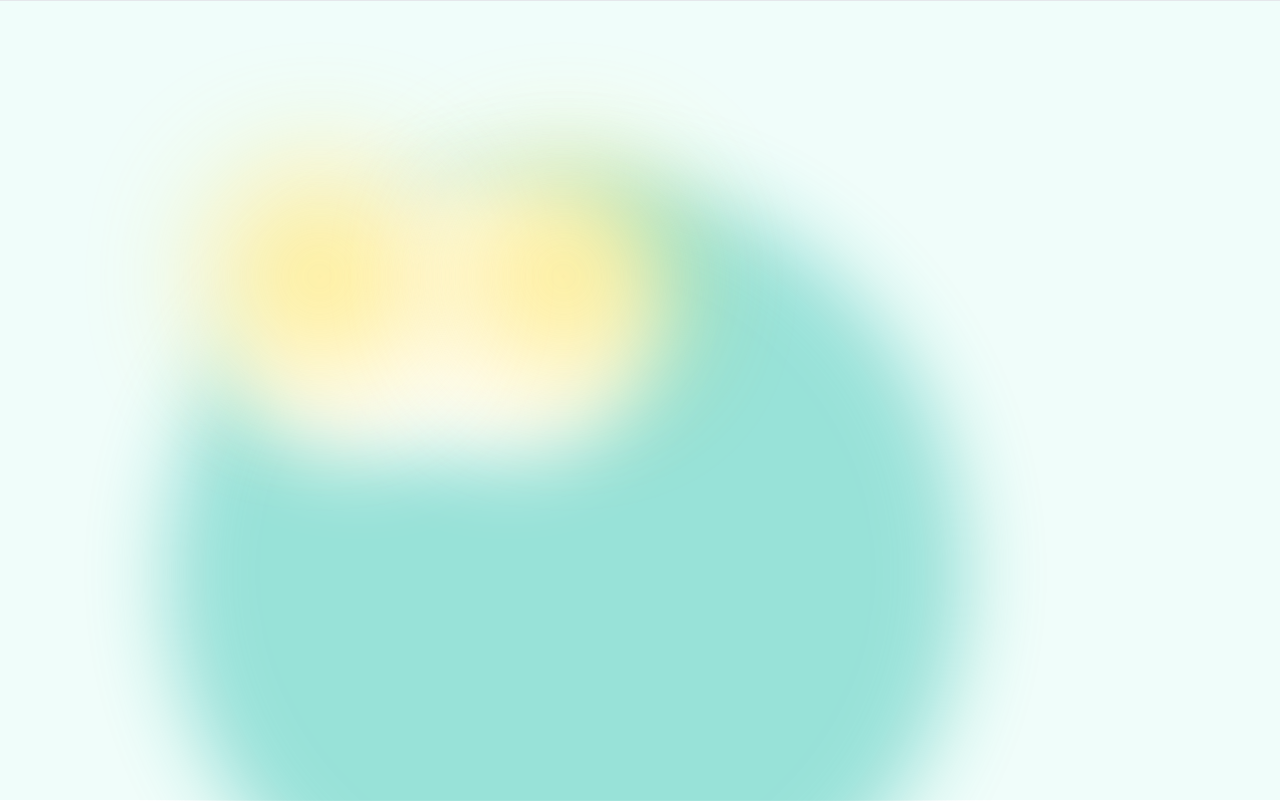
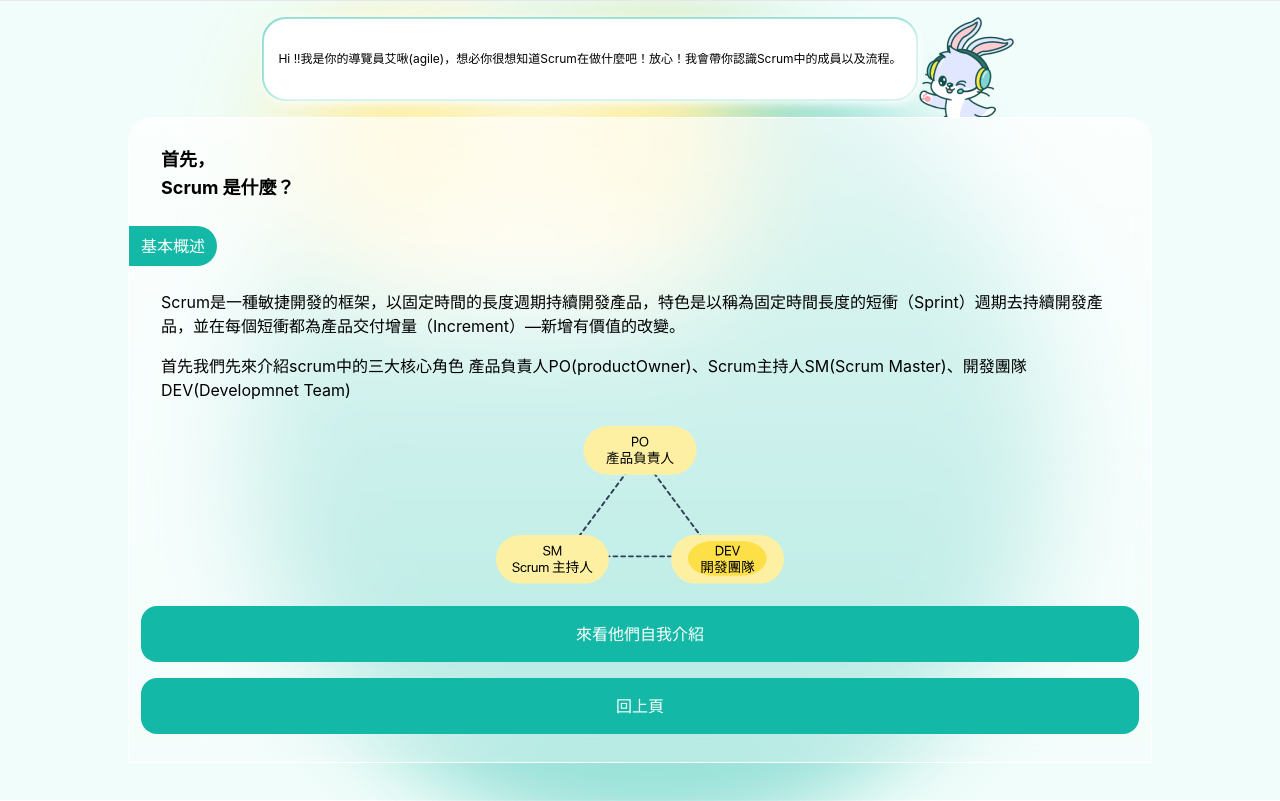
Before and after one commit to alphatero/f2e_scrum_frontend, a React (Create React App) app: page /introduction/sprint-guide in a window 1280 px wide. Before the commit this address had no page. Built offline with nearby package versions, Linux system fonts and the light colour scheme.

Commit message:
feat: 🎸 add sprint guide page

```diff
--- a/src/App.jsx
+++ b/src/App.jsx
@@ -15,7 +15,7 @@
 } from './views/chat';
 import './App.css';
 import ExamSprintPoint from './views/exam/SprintPoint';
-import { Scrum, IntroProductBacklog } from './views/introduction';
+import { Scrum, IntroProductBacklog, SprintGuide } from './views/introduction';
 import ProductBacklog from './views/exam/ProductBacklog';
 import ThankYou from './views/ThankYou';
 
@@ -69,6 +69,7 @@
             </Route>
             <Route path="/introduction/scrum" element={<Scrum />} />
             <Route path="/introduction/role" element={<Role />} />
+            <Route path="/introduction/sprint-guide" element={<SprintGuide />} />
             <Route path="/introduction/product-backlog" element={<IntroProductBacklog />} />
             <Route path="/exam/product-backlog" element={<ProductBacklog />} />
             <Route path="/thank-you" element={<ThankYou />} />
--- /dev/null
+++ b/src/constants/introductionSprintGuide.js
@@ -0,0 +1,35 @@
+export const sprintGuideInfo = {
+  guide:
+    '接下來，Scrum 中有個很重要，且團隊成員都需要依循的流程 Sprint，也是我們最重要的精神所在唷！等我們看完介紹後一起跟著角色們實作吧！',
+  titles: [
+    {
+      id: 0,
+      content: '那麼，',
+    },
+    {
+      id: 1,
+      content: 'Sprint 是什麼？',
+    },
+  ],
+  sectionTitle: '基本概述',
+  article: [
+    {
+      id: 0,
+      content:
+        'Sprint 又叫短衝，是一種一直迭代、且具有固定時間限制的流程。PO, Scrum Master, DEV這三個角色皆會參與這個流程。 ',
+    },
+    {
+      id: 1,
+      content:
+        '在跑 Sprint 之前，我們的 PO 會與客戶或是利益關係人確認此次合作專案有哪些需要開發的功能項目，並將需求依照優先序排列開發順序，再將功能項目一一評估點數，再將它排定到每次的 Sprint 中。 而我們進入 Sprint 之後，我們的 Scrum Master 就會與開發團隊(DEV)一起參與每日的站會了解各自的進度狀況，等到Sprint 進入尾聲，就會開啟我們的檢視會議(Review)以及自省會議(Retro)囉! 當我們在跑 Sprint 的時候，我們會使用 Jira 這個工具，來讓我們更好的管理專案，是個很方便的工具呢！',
+    },
+    {
+      id: 2,
+      content:
+        '當我們在跑 Sprint 的時候，我們會使用 Jira 這個工具，來讓我們更好的管理專案，是個很方便的工具呢！',
+    },
+  ],
+  button: '讓 PO 帶你體驗他的工作吧！',
+};
+
+export default sprintGuideInfo;
--- /dev/null
+++ b/src/views/introduction/SprintGuide.jsx
@@ -0,0 +1,83 @@
+// import { useEffect, useState, useRef } from 'react';
+import clsx from 'clsx';
+import { useNavigate } from 'react-router-dom';
+import {
+  Button,
+  RoleTriangle,
+  BlurBlockBg,
+  ScrumMessageBox,
+  Tag,
+} from '../../components';
+import { scrumInfo } from '../../constants/introduction';
+
+export function SprintGuide() {
+  const navigate = useNavigate();
+  const {
+    titles,
+    article,
+    button,
+    sectionTitle,
+    guide,
+  } = scrumInfo;
+
+  const backHome = () => {
+    navigate('/');
+  };
+
+  const nextPage = () => {
+    // to be continue
+  };
+
+  return (
+    <div className="flex flex-col pt-4">
+      <div className="px-4 flex max-w-5xl mx-auto">
+        <div className={clsx('relative', 'flex-1 flex items-center', 'mb-4')}>
+
+          <ScrumMessageBox />
+
+          <p className="text-xs mx-4">{guide}</p>
+        </div>
+        <div className="relative object-contain flex">
+          <img
+            className=""
+            src="/images/introduction-scrum-rabbit.png"
+            alt="guide"
+          />
+        </div>
+      </div>
+      <BlurBlockBg styleType="BlurBlockA">
+        <div className={clsx('flex flex-col', 'justify-between items-center space-y-4 py-4')}>
+          <article className="flex flex-col px-5">
+            {titles.map((title) => (
+              <p key={`title_${title.id}`} className="font-bold text-lg">
+                {title.content}
+              </p>
+            ))}
+            <div className="mt-6 mb-4">
+              <Tag text={sectionTitle} />
+            </div>
+            {article.map((word) => (
+              <p key={`article_${word.id}`} className="py-2">
+                {word.content}
+              </p>
+            ))}
+          </article>
+
+          <RoleTriangle />
+
+          <Button className="w-full" onClick={nextPage}>{button}</Button>
+
+          <Button
+            className="w-full"
+            btnType="primary"
+            onClick={backHome}
+          >
+            回上頁
+          </Button>
+        </div>
+      </BlurBlockBg>
+    </div>
+  );
+}
+
+export default SprintGuide;
--- a/src/views/introduction/index.js
+++ b/src/views/introduction/index.js
@@ -1,2 +1,3 @@
 export * from './Scrum';
 export * from './ProductBacklog';
+export * from './SprintGuide';
```
